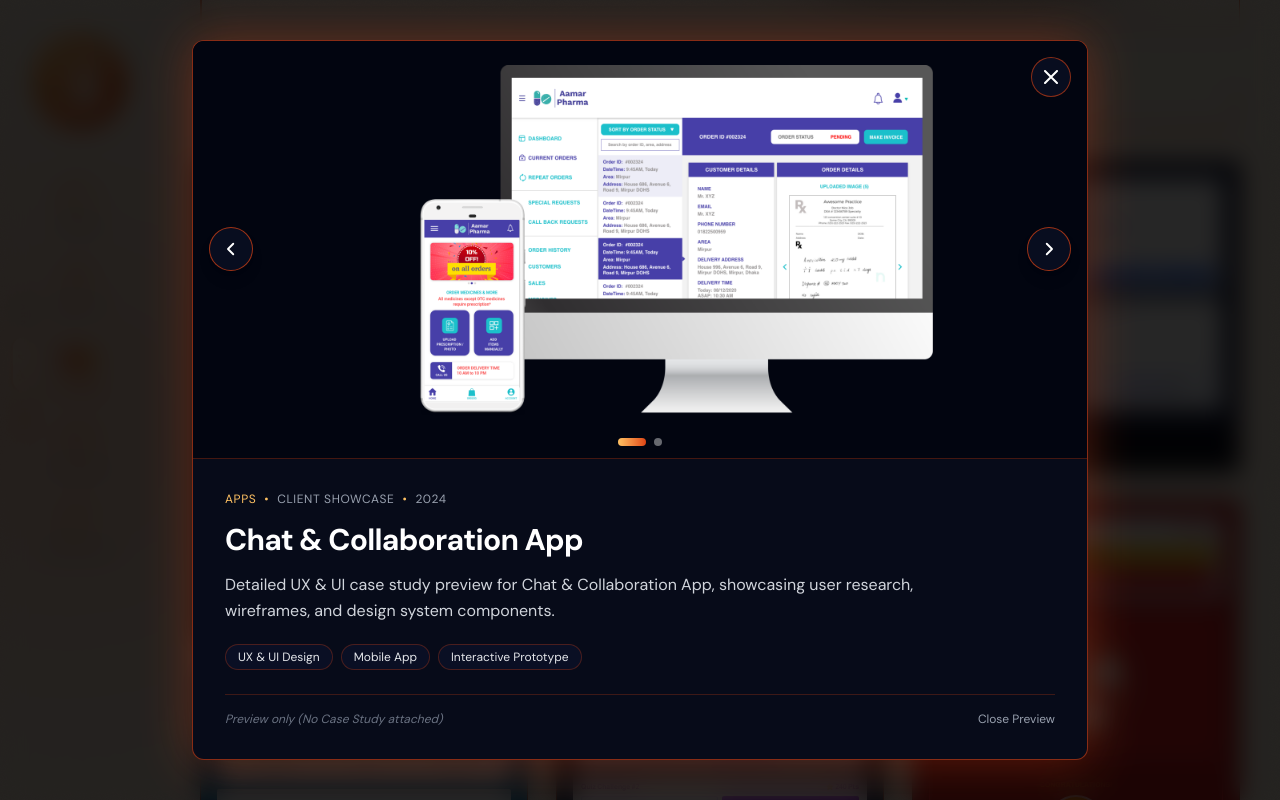
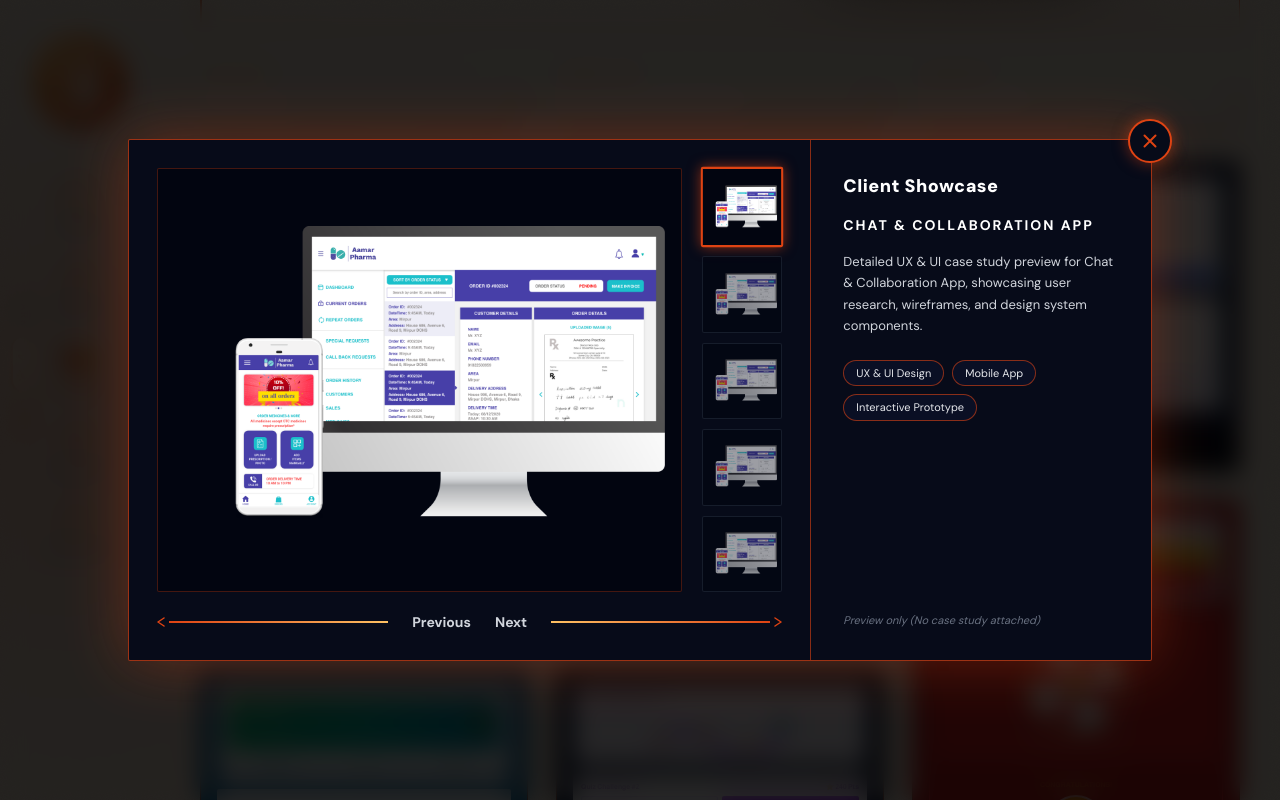
Before and after one commit to shihablabs/project-portfolio, a Next.js app: page /work/apps in a window 1280 px wide. Both pictures are taken after a click on the element 364 px from the left and 1225 px from the top of the page. Shown: the part 825-1625 px from the top of the page. Built offline with nearby package versions, Linux system fonts and the light colour scheme.

Commit message:
feat(work): update ProjectPreviewModal with 5-thumbnail vertical strip, slider arrows, and conditional case study button

```diff
--- a/src/components/work/ProjectPreviewModal.tsx
+++ b/src/components/work/ProjectPreviewModal.tsx
@@ -29,13 +29,9 @@ export default function ProjectPreviewModal({
       if (e.key === "Escape") {
         onClose();
       } else if (e.key === "ArrowLeft") {
-        setActiveImageIndex((prev) =>
-          prev === 0 ? project.gallery.length - 1 : prev - 1
-        );
+        setActiveImageIndex((prev) => (prev > 0 ? prev - 1 : 4));
       } else if (e.key === "ArrowRight") {
-        setActiveImageIndex((prev) =>
-          prev === project.gallery.length - 1 ? 0 : prev + 1
-        );
+        setActiveImageIndex((prev) => (prev < 4 ? prev + 1 : 0));
       }
     };
 
@@ -45,18 +41,31 @@ export default function ProjectPreviewModal({
 
   if (!project) return null;
 
-  const gallery = project.gallery && project.gallery.length > 0
+  // Ensure 5 thumbnails exist for the vertical strip matching Figma
+  const baseGallery =
+    project.gallery && project.gallery.length > 0
       ? project.gallery
       : [project.thumbnail];
 
+  // Populate 5 slots using available gallery images
+  const thumbnails = [
+    baseGallery[0] || project.thumbnail,
+    baseGallery[1] || baseGallery[0] || project.thumbnail,
+    baseGallery[2] || baseGallery[0] || project.thumbnail,
+    baseGallery[3] || baseGallery[1] || project.thumbnail,
+    baseGallery[4] || baseGallery[0] || project.thumbnail,
+  ];
+
+  const currentImage = thumbnails[activeImageIndex] || thumbnails[0];
+
   const handlePrev = (e: React.MouseEvent) => {
     e.stopPropagation();
-    setActiveImageIndex((prev) => (prev === 0 ? gallery.length - 1 : prev - 1));
+    setActiveImageIndex((prev) => (prev > 0 ? prev - 1 : thumbnails.length - 1));
   };
 
   const handleNext = (e: React.MouseEvent) => {
     e.stopPropagation();
-    setActiveImageIndex((prev) => (prev === gallery.length - 1 ? 0 : prev + 1));
+    setActiveImageIndex((prev) => (prev < thumbnails.length - 1 ? prev + 1 : 0));
   };
 
   return (
@@ -65,23 +74,20 @@ export default function ProjectPreviewModal({
       aria-modal="true"
       aria-labelledby="modal-project-title"
       onClick={onClose}
-      className="fixed inset-0 z-50 flex items-center justify-center p-4 sm:p-6 lg:p-10 bg-black/85 backdrop-blur-md animate-fade-in"
+      className="fixed inset-0 z-50 flex items-center justify-center p-3 sm:p-6 lg:p-10 bg-black/85 backdrop-blur-md animate-fade-in select-none"
     >
-      {/* Modal Dialog Card */}
-      <div
-        onClick={(e) => e.stopPropagation()}
-        className="relative w-full max-w-4xl max-h-[90vh] overflow-y-auto bg-[#070B19] border border-[#DE4313]/60 rounded-xl shadow-[0_0_50px_rgba(222,67,19,0.35)] flex flex-col text-[var(--ink)]"
-      >
-        {/* Header Close Button */}
+      {/* ── Outer Modal Container Frame with Circular Close Button ── */}
+      <div className="relative w-full max-w-5xl">
+        {/* Top-Right Circular Close Button (position centered at top-right corner) */}
         <button
           type="button"
           onClick={onClose}
-          aria-label="Close Modal"
-          className="absolute top-4 right-4 z-20 w-10 h-10 rounded-full bg-[#0A0F24]/80 border border-[#DE4313]/60 text-white hover:text-[#FEC163] hover:border-[#FEC163] flex items-center justify-center transition-all cursor-pointer"
+          aria-label="Close modal"
+          className="absolute -top-4 -right-4 sm:-top-5 sm:-right-5 z-50 w-10 h-10 sm:w-11 sm:h-11 rounded-full bg-[#070B19] border-2 border-[#DE4313] hover:border-[#FEC163] text-[#DE4313] hover:text-[#FEC163] flex items-center justify-center transition-all duration-200 cursor-pointer shadow-[0_0_15px_rgba(222,67,19,0.5)] hover:scale-105"
         >
           <svg width="14" height="14" viewBox="0 0 14 14" fill="none">
             <path
-              d="M1 1L13 13M1 13L13 1"
+              d="M1.5 1.5L12.5 12.5M1.5 12.5L12.5 1.5"
               stroke="currentColor"
               strokeWidth="2"
               strokeLinecap="round"
@@ -89,100 +95,191 @@ export default function ProjectPreviewModal({
           </svg>
         </button>
 
-        {/* ── 01. IMAGE GALLERY SLIDER ── */}
-        <div className="relative w-full aspect-[16/10] sm:aspect-[16/9] bg-[#020510] border-b border-[#DE4313]/30 overflow-hidden flex items-center justify-center">
-          <div className="relative w-full h-full">
+        {/* Modal Box */}
+        <div
+          onClick={(e) => e.stopPropagation()}
+          className="relative w-full bg-[#070B19] border-[1.5px] border-[#DE4313]/70 rounded-xs shadow-[0_0_60px_rgba(222,67,19,0.35)] overflow-hidden flex flex-col"
+        >
+          {/* Main Grid: Left Gallery + Right Info */}
+          <div className="w-full grid grid-cols-1 lg:grid-cols-12 min-h-[460px] sm:min-h-[520px]">
+            {/* ════════ LEFT AREA: MAIN PREVIEW + 5 VERTICAL THUMBNAILS (col-span-8) ════════ */}
+            <div className="lg:col-span-8 p-5 sm:p-7 flex flex-col justify-between">
+              {/* Image + Thumbnail Strip Row */}
+              <div className="flex-1 flex gap-4 sm:gap-5 items-stretch min-h-[340px] sm:min-h-[380px]">
+                {/* 1. Large Main Preview Canvas */}
+                <div className="flex-1 relative bg-[#020510] border border-[#DE4313]/30 rounded-xs overflow-hidden flex items-center justify-center p-4">
+                  <div className="relative w-full h-full flex items-center justify-center">
                     <Image
-              src={gallery[activeImageIndex]}
-              alt={`${project.title} - Preview ${activeImageIndex + 1}`}
+                      src={currentImage}
+                      alt={project.title}
                       fill
-              className="object-contain p-4 sm:p-6"
+                      className="object-contain transition-all duration-300"
                       priority
                     />
                   </div>
+                </div>
 
-          {/* Previous Button (shown only if more than 1 image) */}
-          {gallery.length > 1 && (
+                {/* 2. Vertical Thumbnail Column (5 Thumbnails matching Figma) */}
+                <div className="w-16 sm:w-20 flex-shrink-0 flex flex-col justify-between gap-2.5">
+                  {thumbnails.map((thumb, idx) => {
+                    const isActive = activeImageIndex === idx;
+                    return (
+                      <button
+                        key={idx}
+                        type="button"
+                        onClick={() => setActiveImageIndex(idx)}
+                        aria-label={`View image ${idx + 1}`}
+                        className={`relative flex-1 w-full bg-[#020510] rounded-xs overflow-hidden transition-all duration-200 cursor-pointer ${
+                          isActive
+                            ? "border-2 border-[#DE4313] shadow-[0_0_12px_rgba(222,67,19,0.6)] scale-[1.03]"
+                            : "border border-gray-700/60 opacity-60 hover:opacity-100 hover:border-gray-500"
+                        }`}
+                      >
+                        <Image
+                          src={thumb}
+                          alt={`Thumbnail ${idx + 1}`}
+                          fill
+                          className="object-contain p-1"
+                        />
+                      </button>
+                    );
+                  })}
+                </div>
+              </div>
+
+              {/* 3. Bottom Previous / Next Slider Navigation Bar */}
+              <div className="w-full pt-5 flex items-center select-none text-xs font-dm">
+                {/* Left arrow and line */}
                 <button
                   type="button"
                   onClick={handlePrev}
-              aria-label="Previous Slide"
-              className="absolute left-4 top-1/2 -translate-y-1/2 w-11 h-11 rounded-full bg-[#0A0F24]/80 border border-[#DE4313]/70 text-white hover:text-[#FEC163] hover:scale-110 flex items-center justify-center transition-all cursor-pointer shadow-lg z-10"
+                  className="flex-1 flex items-center text-[#DE4313] hover:text-[#FEC163] transition-colors cursor-pointer group pr-3"
+                  aria-label="Previous image"
                 >
-              <svg width="18" height="18" viewBox="0 0 24 24" fill="none">
+                  <svg
+                    width="8"
+                    height="10"
+                    viewBox="0 0 8 10"
+                    fill="none"
+                    className="flex-shrink-0 mr-1"
+                  >
                     <path
-                  d="M15 19L8 12L15 5"
+                      d="M7 1L1 5L7 9"
                       stroke="currentColor"
-                  strokeWidth="2.5"
+                      strokeWidth="1.5"
+                      strokeLinecap="round"
+                      strokeLinejoin="round"
+                    />
+                  </svg>
+                  <div
+                    className="flex-1 h-[1.5px]"
+                    style={{
+                      background:
+                        "linear-gradient(to right, #DE4313, #FEC163)",
+                    }}
+                  />
+                </button>
+
+                {/* Previous & Next Text Buttons */}
+                <div className="flex items-center gap-4 sm:gap-6 px-3 flex-shrink-0">
+                  <button
+                    type="button"
+                    onClick={handlePrev}
+                    className="font-dm font-bold text-xs sm:text-sm text-gray-300 hover:text-[#FEC163] transition-colors cursor-pointer"
+                  >
+                    Previous
+                  </button>
+                  <button
+                    type="button"
+                    onClick={handleNext}
+                    className="font-dm font-bold text-xs sm:text-sm text-gray-300 hover:text-[#FEC163] transition-colors cursor-pointer"
+                  >
+                    Next
+                  </button>
+                </div>
+
+                {/* Right line and arrow */}
+                <button
+                  type="button"
+                  onClick={handleNext}
+                  className="flex-1 flex items-center text-[#DE4313] hover:text-[#FEC163] transition-colors cursor-pointer group pl-3"
+                  aria-label="Next image"
+                >
+                  <div
+                    className="flex-1 h-[1.5px]"
+                    style={{
+                      background:
+                        "linear-gradient(to right, #FEC163, #DE4313)",
+                    }}
+                  />
+                  <svg
+                    width="8"
+                    height="10"
+                    viewBox="0 0 8 10"
+                    fill="none"
+                    className="flex-shrink-0 ml-1"
+                  >
+                    <path
+                      d="M1 1L7 5L1 9"
+                      stroke="currentColor"
+                      strokeWidth="1.5"
                       strokeLinecap="round"
                       strokeLinejoin="round"
                     />
                   </svg>
                 </button>
-          )}
+              </div>
+            </div>
 
-          {/* Next Button (shown only if more than 1 image) */}
-          {gallery.length > 1 && (
-            <button
-              type="button"
-              onClick={handleNext}
-              aria-label="Next Slide"
-              className="absolute right-4 top-1/2 -translate-y-1/2 w-11 h-11 rounded-full bg-[#0A0F24]/80 border border-[#DE4313]/70 text-white hover:text-[#FEC163] hover:scale-110 flex items-center justify-center transition-all cursor-pointer shadow-lg z-10"
-            >
-              <svg width="18" height="18" viewBox="0 0 24 24" fill="none">
-                <path
-                  d="M9 5L16 12L9 19"
-                  stroke="currentColor"
-                  strokeWidth="2.5"
-                  strokeLinecap="round"
-                  strokeLinejoin="round"
-                />
-              </svg>
-            </button>
-          )}
-
-          {/* Dots Indicator */}
-          {gallery.length > 1 && (
-            <div className="absolute bottom-3 inset-x-0 flex items-center justify-center gap-2 z-10">
-              {gallery.map((_, idx) => (
-                <button
-                  key={idx}
-                  type="button"
-                  onClick={() => setActiveImageIndex(idx)}
-                  className={`h-2 rounded-full transition-all cursor-pointer ${
-                    activeImageIndex === idx
-                      ? "w-7 bg-gradient-to-r from-[#FEC163] to-[#DE4313]"
-                      : "w-2 bg-white/40 hover:bg-white/70"
-                  }`}
-                  aria-label={`Go to slide ${idx + 1}`}
-                />
-              ))}
+            {/* ════════ RIGHT COLUMN: CLIENT LOGO + DETAILS + VIEW CASE STUDY (col-span-4) ════════ */}
+            <div className="lg:col-span-4 border-t lg:border-t-0 lg:border-l border-[#DE4313]/60 p-6 sm:p-8 flex flex-col justify-between space-y-6">
+              <div className="space-y-4">
+                {/* Client Logo Header */}
+                <div className="flex items-center gap-2">
+                  {project.id === "elevate-solutions-web" ||
+                  project.slug === "elevate-solutions-brand" ? (
+                    <div className="flex items-center gap-1.5">
+                      <span className="font-dm font-black text-xl tracking-wider text-white">
+                        ELE
+                      </span>
+                      <span className="text-[#DE4313] text-lg">◆</span>
+                      <span className="font-dm font-black text-xl tracking-wider text-white -ml-0.5">
+                        ATE
+                      </span>
                     </div>
+                  ) : project.id === "ezeedrop" ? (
+                    <div className="flex items-center gap-0.5">
+                      <span className="font-sans font-bold text-lg text-white">
+                        e
+                      </span>
+                      <span className="font-sans font-black text-xl text-[#FEC163]">
+                        Z
+                      </span>
+                      <span className="font-sans font-bold text-lg text-white">
+                        ee
+                      </span>
+                      <span className="text-[#DE4313]">📍</span>
+                      <span className="font-sans font-bold text-lg text-white -ml-1">
+                        rop
+                      </span>
+                    </div>
+                  ) : (
+                    <span className="font-dm font-black text-lg text-white tracking-wide">
+                      {project.client}
+                    </span>
                   )}
                 </div>
 
-        {/* ── 02. PROJECT DETAILS & CONDITIONAL CASE STUDY BUTTON ── */}
-        <div className="p-6 sm:p-8 flex flex-col justify-between space-y-6">
-          <div className="space-y-3">
-            {/* Category / Client / Year Meta Row */}
-            <div className="flex flex-wrap items-center gap-2 text-xs font-dm uppercase tracking-wider text-[#FEC163]">
-              <span>{project.categoryLabel}</span>
-              <span>•</span>
-              <span className="text-gray-400">{project.client}</span>
-              <span>•</span>
-              <span className="text-gray-400">{project.year}</span>
-            </div>
-
-            {/* Title */}
-            <h2
+                {/* Subtitle / Title */}
+                <h3
                   id="modal-project-title"
-              className="font-dm font-bold text-xl sm:text-2xl lg:text-3xl text-white tracking-tight leading-snug"
+                  className="font-dm font-bold text-xs sm:text-sm tracking-[0.14em] uppercase text-white leading-snug"
                 >
                   {project.title}
-            </h2>
+                </h3>
 
-            {/* Description */}
-            <p className="font-dm text-sm sm:text-base text-gray-300 leading-relaxed max-w-3xl">
+                {/* Description Paragraph */}
+                <p className="font-dm text-xs sm:text-[13px] text-gray-300 leading-relaxed">
                   {project.description}
                 </p>
 
@@ -191,7 +288,7 @@ export default function ProjectPreviewModal({
                   {project.tags.map((tag) => (
                     <span
                       key={tag}
-                  className="px-3 py-1 text-xs font-dm text-gray-200 bg-[#0A0F24] border border-[#DE4313]/30 rounded-full"
+                      className="px-3 py-1 text-[11px] font-dm text-gray-200 bg-[#0A0F24] border border-[#DE4313]/60 rounded-full"
                     >
                       {tag}
                     </span>
@@ -199,42 +296,47 @@ export default function ProjectPreviewModal({
                 </div>
               </div>
 
-          {/* ── 03. CONDITIONAL ACTION BUTTON ── */}
-          {/* CRUCIAL LOGIC: "View Case Study" button ONLY renders if project hasCaseStudy is true */}
-          <div className="pt-4 border-t border-[#DE4313]/25 flex items-center justify-between">
+              {/* ── CONDITIONAL CASE STUDY ACTION BUTTON ── */}
+              {/* Button ONLY renders if project hasCaseStudy === true */}
+              <div className="pt-4">
                 {project.hasCaseStudy && project.caseStudyUrl ? (
                   <Link
                     href={project.caseStudyUrl}
-                className="inline-flex items-center gap-2 px-6 py-3 rounded-full font-dm font-bold text-sm tracking-wide text-white transition-all transform hover:scale-105 shadow-[0_0_20px_rgba(222,67,19,0.5)]"
+                    className="group w-full max-w-[280px] py-2.5 px-4 rounded-full border border-[#DE4313] hover:border-[#FEC163] bg-[#0A0F24] hover:bg-[#0E152E] flex items-center gap-3 transition-all duration-300 shadow-[0_0_20px_rgba(222,67,19,0.35)]"
+                  >
+                    {/* Orange Sparkle Icon Circle */}
+                    <div
+                      className="w-9 h-9 rounded-full flex items-center justify-center flex-shrink-0 group-hover:scale-110 transition-transform"
                       style={{
                         background:
                           "linear-gradient(129.89deg, #FEC163 -29.32%, #DE4313 100%)",
                       }}
                     >
-                <span>View Case Study</span>
-                <svg width="14" height="14" viewBox="0 0 24 24" fill="none">
+                      <svg
+                        width="14"
+                        height="14"
+                        viewBox="0 0 14 14"
+                        fill="none"
+                      >
                         <path
-                    d="M5 12H19M19 12L12 5M19 12L12 19"
-                    stroke="currentColor"
-                    strokeWidth="2"
-                    strokeLinecap="round"
-                    strokeLinejoin="round"
+                          d="M7 0L8.8 5.2L14 7L8.8 8.8L7 14L5.2 8.8L0 7L5.2 5.2L7 0Z"
+                          fill="white"
                         />
                       </svg>
+                    </div>
+
+                    {/* Text */}
+                    <span className="font-dm font-bold text-xs uppercase tracking-wider text-white group-hover:text-[#FEC163] transition-colors">
+                      VIEW CASE STUDY
+                    </span>
                   </Link>
                 ) : (
-              <span className="text-xs font-dm text-gray-500 italic">
-                Preview only (No Case Study attached)
-              </span>
+                  <div className="text-[11px] font-dm text-gray-500 italic">
+                    Preview only (No case study attached)
+                  </div>
                 )}
-
-            <button
-              type="button"
-              onClick={onClose}
-              className="text-xs font-dm text-gray-400 hover:text-white transition-colors cursor-pointer"
-            >
-              Close Preview
-            </button>
+              </div>
+            </div>
           </div>
         </div>
       </div>
```
Lines whose indentation alone changed are shown as unchanged.
